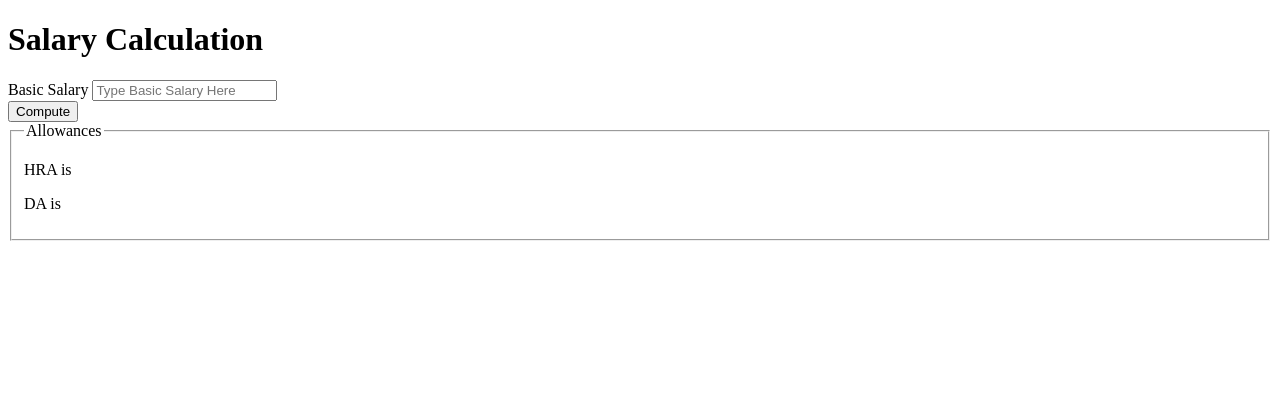
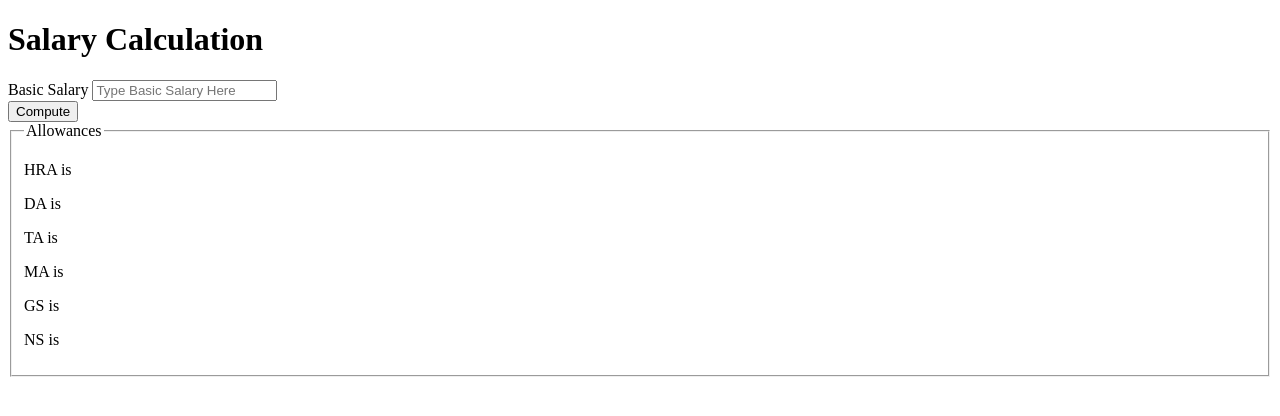
Before and after one commit to ankushsingh24/Salary-Calculation, a plain HTML site: page index.html in a window 1280 px wide. Drawn offline with Linux system fonts and the light colour scheme.

Commit message:
added allowances

```diff
--- a/index.html
+++ b/index.html
@@ -20,6 +20,10 @@
       <legend>Allowances</legend>
       <p>HRA is <span id="hra"></span></p>
       <p>DA is <span id="da"></span></p>
+      <p>TA is <span id="ta"></span></p>
+      <p>MA is <span id="ma"></span></p>
+      <p>GS is <span id="gs"></span></p>
+      <p>NS is <span id="ns"></span></p>
     </fieldset>
   </body>
 </html>
```
